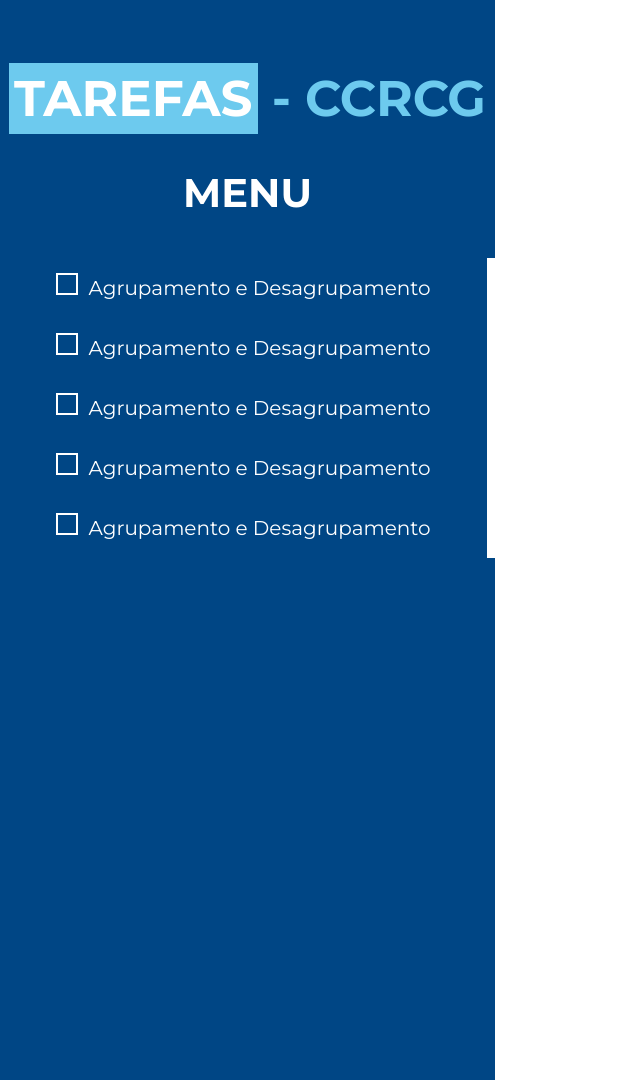
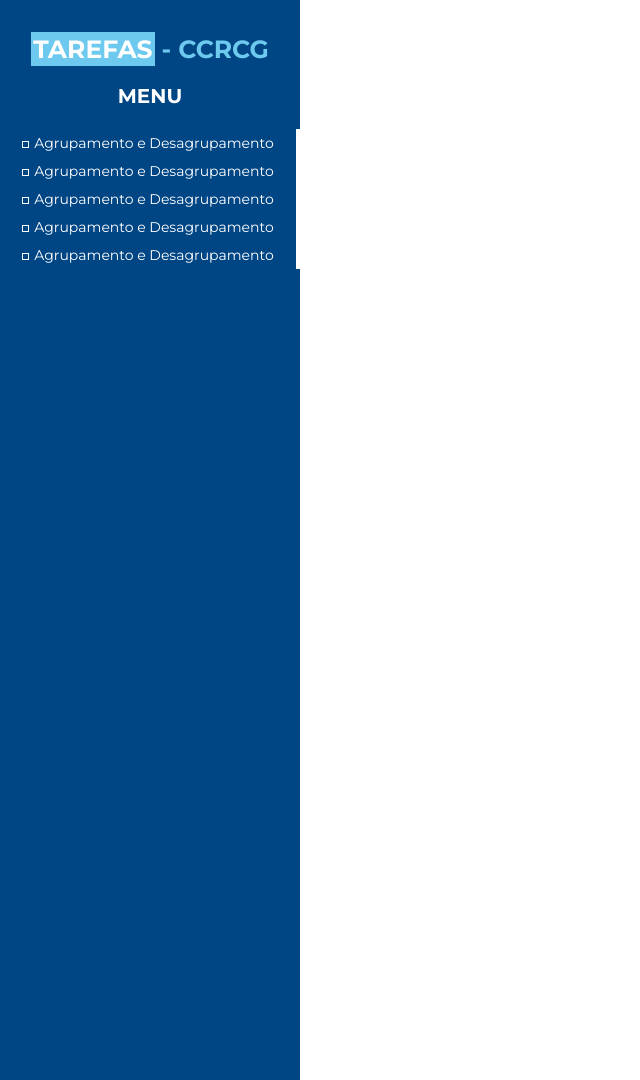
Before and after one commit to KlaSntsDev/guia-caema, a plain HTML site: page index.html in a window 1280 px wide. Shown: the top 1080 px of the page, without its empty margins (0-640 px from the left). Drawn offline with Linux system fonts and the light colour scheme.

Commit message:
menu lateral refatorado

```diff
--- a/src/wrapper-menu.css
+++ b/src/wrapper-menu.css
@@ -1,51 +1,51 @@
 .wrapper-menu {
   float: left;
   background-color: var(--color-negative);
-  width: 495px;
+  width: 300px;
   height: 100%;
   text-align: center;
 }
 
 .wrapper-menu .title {
-  margin-top: 70px;
+  margin-top: 35px;
   color: var(--color-first);
-  font-size: 50px;
+  font-size: 25px;
   text-transform: uppercase;
 }
 
 .wrapper-menu .title .-back {
   color: var(--color-zero);
   background-color: var(--color-first);
-  padding: 5px;
+  padding: 2px;
 }
 
 .wrapper-menu .subTitle {
   color: var(--color-zero);
   font-weight: bold;
-  font-size: 40px;
-  line-height: 50px;
+  font-size: 20px;
+  line-height: 25px;
   text-transform: uppercase;
 }
 
 .wrapper-menu .-line {
-  border-right: 8px solid var(--color-zero);
+  border-right: 4px solid var(--color-zero);
   box-sizing: border-box;
 }
 
 .wrapper-menu .menu a {
   color: var(--color-zero);
   text-decoration: none;
-  font-size: 20px;
-  line-height: 3;
+  font-size: 14px;
+  line-height: 2;
 }
 
 .wrapper-menu .menu a::before {
   content: "";
   display: inline-block;
-  width: 18px;
-  height: 18px;
-  border: 2px solid var(--color-zero);
-  margin-right: 10px;
+  width: 5px;
+  height: 5px;
+  border: 1px solid var(--color-zero);
+  margin-right: 5px;
 }
 
 .wrapper-menu .menu a:hover {
```
